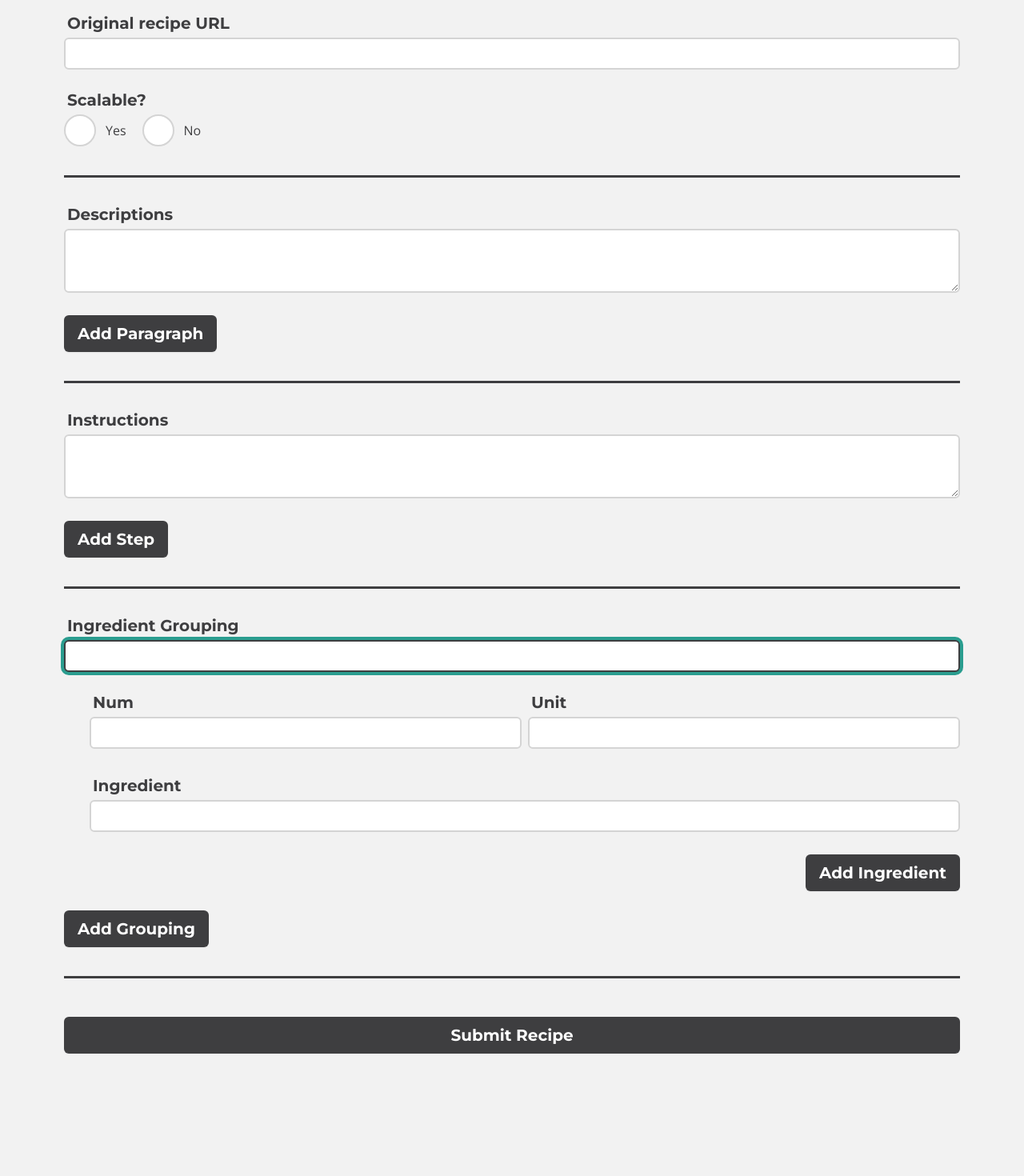
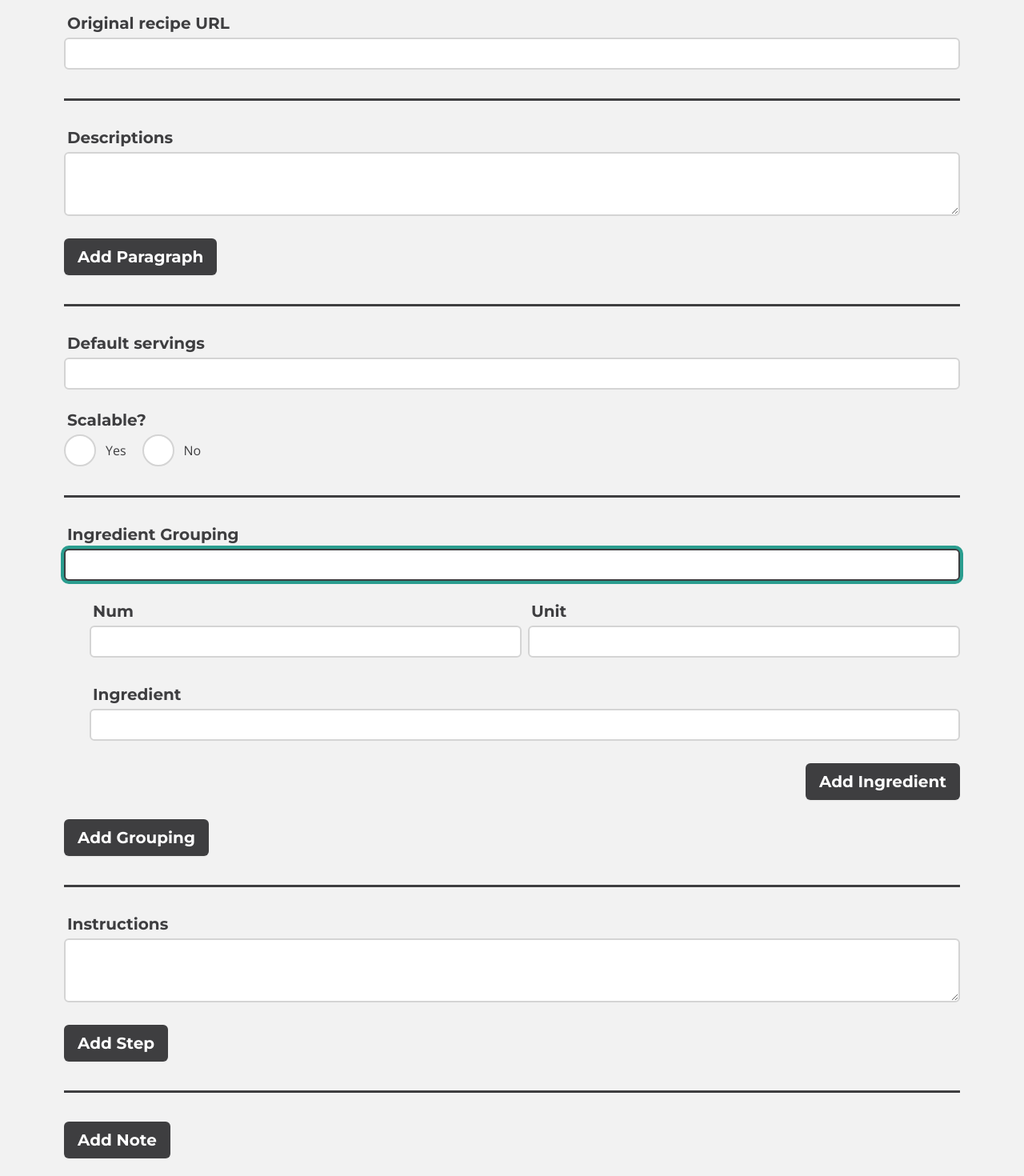
Before and after one commit to adierker/andydierkerdotcom-experimental, a Next.js app: page /admin in a window 1280 px wide. Shown: the part 340-1810 px from the top of the page at 80% size. Before the commit the page ends 1697 px from the top, so only its background shows below. Built offline with nearby package versions, Linux system fonts and the light colour scheme.

Commit message:
refactors, finish the form

```diff
--- a/src/components/FormFields/FieldArray.tsx
+++ b/src/components/FormFields/FieldArray.tsx
@@ -25,6 +25,7 @@ interface FieldArrayProps {
   register: UseFormRegister<FieldValues>
   passThruLabelClassName?: string
   inputOrTextarea: 'input' | 'textarea'
+  firstIsRemovable?: boolean
 }
 
 export const FieldArray = ({
@@ -39,6 +40,7 @@ export const FieldArray = ({
   register,
   passThruLabelClassName, // used to add extra spacing
   inputOrTextarea,
+  firstIsRemovable = false,
 }: FieldArrayProps): ReactElement => {
   const Component = inputOrTextarea === 'input' ? Input : Textarea
   return (
@@ -55,10 +57,12 @@ export const FieldArray = ({
               {...register(`${fieldName}.${index}.${fieldKey}` as const)}
             />
           </div>
-          {index !== 0 && (
+          {(index !== 0 || firstIsRemovable) && (
             <button
               type="button"
-              className="ml-2 mt-2 text-center drkr-focus text-drkr-hover cursor-pointer"
+              className={`ml-2 text-center drkr-focus text-drkr-hover cursor-pointer ${
+                index === 0 ? 'mt-8' : 'mt-2'
+              }`}
               onClick={() => removeFunction(index)}
             >
               <PlainX />
--- a/src/consts/Consts.ts
+++ b/src/consts/Consts.ts
@@ -38,6 +38,7 @@ export const COLLECTIONS = {
 }
 
 export const REGEX = {
+  NUMBERS: /^[0-9]*$/,
   NUMBERS_AND_DECIMALS: /^[0-9]\d*(\.\d+)?$/,
   LOWERCASE_AND_NUMBERS_AND_DASHES: /^([a-z0-9-]+)$/,
   URL: /https?:\/\/(www\.)?[-a-zA-Z0-9@:%._+~#=]{1,256}\.[a-zA-Z0-9()]{1,6}\b([-a-zA-Z0-9()@:%_+.~#?&//=]*)/,
--- a/src/pages/admin.tsx
+++ b/src/pages/admin.tsx
@@ -27,6 +27,10 @@ const formSchema = yup.object().shape({
     .string()
     .required(`URL is required.`)
     .matches(REGEX.URL, `Must be a valid URL.`),
+  defaultServings: yup
+    .string()
+    .required(`Default servings is required.`)
+    .matches(REGEX.NUMBERS, 'Must be a number.'),
   scalable: yup.string().required(`Scalability is required.`).nullable(true),
   descriptions: yup.array().of(
     yup.object().shape({
@@ -57,21 +61,23 @@ const formSchema = yup.object().shape({
       step: yup.string().required(`Any visible Instruction field is required.`),
     })
   ),
+  notes: yup.array().of(
+    yup.object().shape({
+      note: yup.string(),
+    })
+  ),
 })
 
 export const Admin = (): ReactElement => {
   const {
     register,
     handleSubmit,
-    // watch,
     control,
     formState: { errors },
   } = useForm({
     resolver: yupResolver(formSchema),
   })
   const onSubmit = (data) => console.log(data)
-
-  // console.log(watch(['ingredientGroupings']))
 
   const {
     fields: descriptionFields,
@@ -98,6 +104,15 @@ export const Admin = (): ReactElement => {
   } = useFieldArray({
     control,
     name: 'instructions',
+  })
+
+  const {
+    fields: noteFields,
+    append: appendNote,
+    remove: removeNote,
+  } = useFieldArray({
+    control,
+    name: 'notes',
   })
 
   useEffect(() => {
@@ -137,6 +152,30 @@ export const Admin = (): ReactElement => {
             {...register('url')}
           />
 
+          <hr className="border-t-3 border-drkr-black mt-3 mb-8" />
+
+          <FieldArray
+            fields={descriptionFields}
+            fieldError={errors.descriptions}
+            label="Descriptions"
+            fieldName="descriptions"
+            fieldKey="paragraph"
+            appendFunction={appendParagraph}
+            removeFunction={removeParagraph}
+            buttonLabel="Add Paragraph"
+            register={register}
+            inputOrTextarea="textarea"
+          />
+
+          <hr className="border-t-3 border-drkr-black mt-9 mb-8" />
+
+          <Input
+            id="defaultServings"
+            label="Default servings"
+            error={errors.defaultServings}
+            {...register('defaultServings')}
+          />
+
           <Radio
             id="scalable"
             label="Scalable?"
@@ -150,17 +189,13 @@ export const Admin = (): ReactElement => {
 
           <hr className="border-t-3 border-drkr-black mt-3 mb-8" />
 
-          <FieldArray
-            fields={descriptionFields}
-            fieldError={errors.descriptions}
-            label="Descriptions"
-            fieldName="descriptions"
-            fieldKey="paragraph"
-            appendFunction={appendParagraph}
-            removeFunction={removeParagraph}
-            buttonLabel="Add Paragraph"
+          <IngredientsFieldArray
+            ingredientGroupingsFields={ingredientGroupingsFields}
             register={register}
-            inputOrTextarea="textarea"
+            control={control}
+            fieldErrors={errors.ingredientGroupings}
+            appendGrouping={appendGrouping}
+            removeGrouping={removeGrouping}
           />
 
           <hr className="border-t-3 border-drkr-black mt-9 mb-8" />
@@ -180,13 +215,18 @@ export const Admin = (): ReactElement => {
 
           <hr className="border-t-3 border-drkr-black mt-9 mb-8" />
 
-          <IngredientsFieldArray
-            ingredientGroupingsFields={ingredientGroupingsFields}
+          <FieldArray
+            fields={noteFields}
+            fieldError={errors.notes}
+            label="Notes"
+            fieldName="notes"
+            fieldKey="note"
+            appendFunction={appendNote}
+            removeFunction={removeNote}
+            buttonLabel="Add Note"
             register={register}
-            control={control}
-            fieldErrors={errors.ingredientGroupings}
-            appendGrouping={appendGrouping}
-            removeGrouping={removeGrouping}
+            inputOrTextarea="textarea"
+            firstIsRemovable={true}
           />
 
           <hr className="border-t-3 border-drkr-black mt-9 mb-8" />
--- a/src/types/RecipeTypes.ts
+++ b/src/types/RecipeTypes.ts
@@ -12,10 +12,10 @@ export interface IngredientGrouping {
 export interface RecipeContent {
   name: string
   path: string
+  url: string
+  defaultServings: number
+  isScalable: boolean
   descriptions: string[]
-  url: string
-  isScalable: boolean
-  defaultServings: number
   ingredients: IngredientGrouping[]
   instructions: string[]
   notes?: string[]
```
